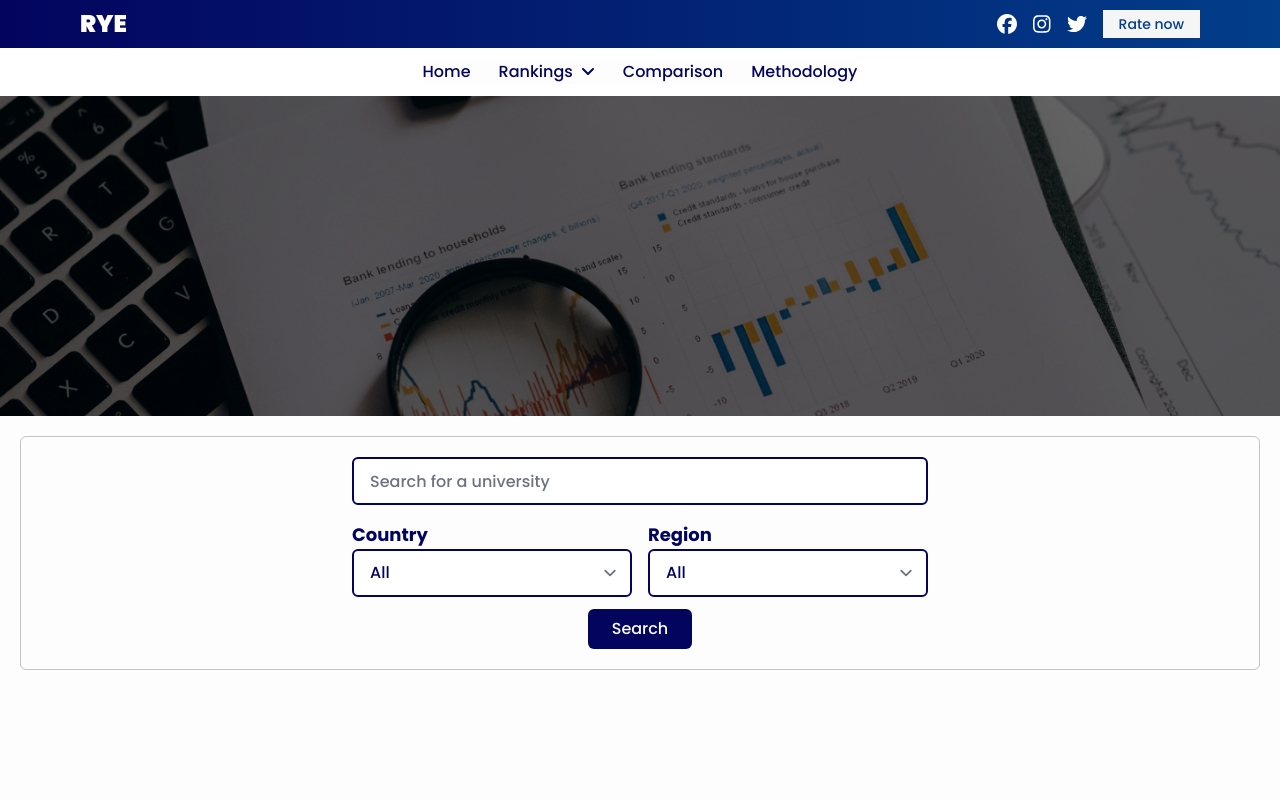
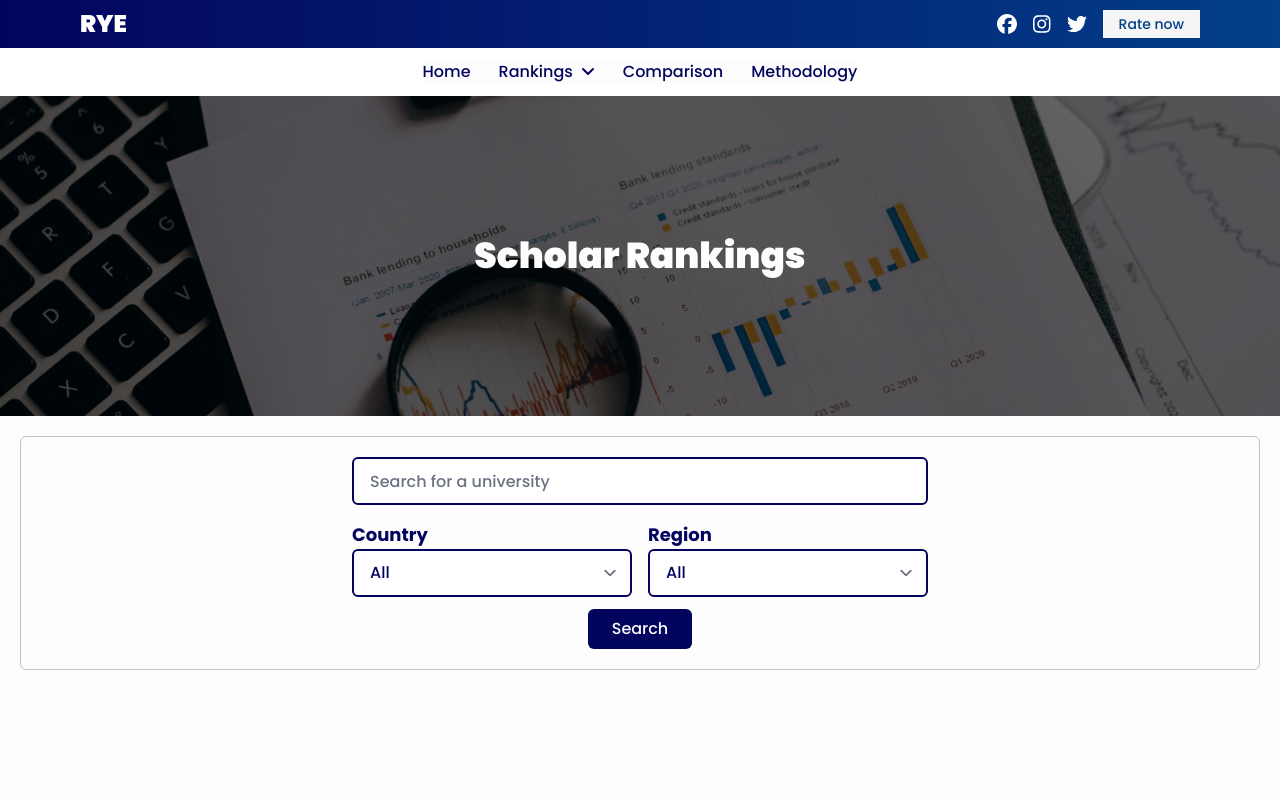
Before and after one commit to CRUD-Experts/rateyoureducation-frontend, a React (Vite) app: page /rankings in a window 1280 px wide. Shown: the top 800 px of the page. Built offline with nearby package versions, Linux system fonts and the light colour scheme.

Commit message:
Cleaned code and added small tweaks
Added a heading to rankings page and removed s

```diff
--- a/src/Pages/Layouts/RankingsLayout.jsx
+++ b/src/Pages/Layouts/RankingsLayout.jsx
@@ -1,13 +1,21 @@
-import { Outlet } from "react-router-dom";
+import { Outlet, useLocation } from "react-router-dom";
 import Section from "../../components/Elements/Section";
 // import UniversityRanking from "../../components/UniversityRanking";
 
 export const RankingsLayout = () => {
+	// get current page
+	const { pathname } = useLocation();
+	const currentPage = pathname.split("/")[2];
+
+
 
 	return (
 		<>
-			<section className="bg-light-500 w-full h-80 bg-rankHeader bg-no-repeat bg-cover bg-center">
-				<div className="bg-black bg-opacity-60 w-full h-full"></div>
+			<section className="bg-light-500 w-full h-80 bg-rankHeader flex items-center justify-center bg-no-repeat bg-cover bg-center relative isolate">
+				<div className="bg-black bg-opacity-60 w-full h-full absolute top-0 left-0 -z-10"></div>
+				<h1 className="text-center text-4xl text-light-100 font-extrabold">
+					{currentPage === "universities" ? "University" : "Scholar"} Rankings
+				</h1>
 			</section>
 			<Section className="mb-10" animate={false} >
 				<div className="p-5 m-5 border border-light-600 rounded-md">
--- a/src/components/LecturerRanking.jsx
+++ b/src/components/LecturerRanking.jsx
@@ -31,8 +31,6 @@ export const LecturerRanking = ({
 				setError(true);
 			} else {
 				const universities = await response.json();
-				console.log(universities);
-
 				setData(universities);
 			}
 			setIsLoading(false);
--- a/src/components/UniversityRanking.jsx
+++ b/src/components/UniversityRanking.jsx
@@ -34,8 +34,6 @@ const UniversityRanking = ({
 				setError(true);
 			} else {
 				const universities = await response.json();
-				console.log(universities);
-
 				setData(universities);
 			}
 			setIsLoading(false);
```
